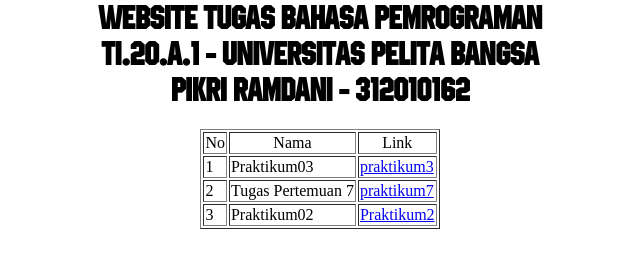
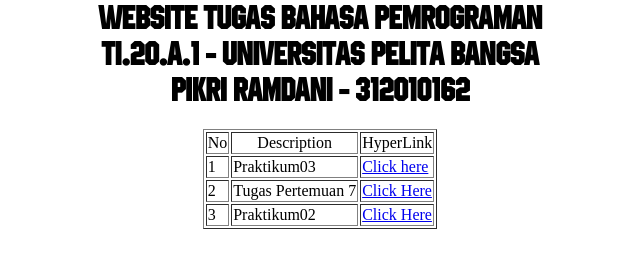
Before and after one commit to pikriramdani/pikriramdani.github.io, a plain HTML site: page index.html in a window 1280 px wide. Shown: the part 150-418 px from the top of the page, without its empty margins (320-960 px from the left). Drawn offline with Linux system fonts and the light colour scheme.

Commit message:
Update Readme

```diff
--- a/index.html
+++ b/index.html
@@ -7,10 +7,10 @@
         @font-face
         {
             font-family: 'High Jakarta' ;
-            src: url('highJakarta.ttf');
+            src: url('highJakarta.ttf') ;
         }
         h1{
-            font-family: 'High Jakarta';
+            font-family: 'High Jakarta' ;
         }
     </style>
 </head>
@@ -25,22 +25,22 @@
     <table border="1" align="center">
         <tr align="center">
             <td>No</td>
-            <td>Nama</td>
-            <td>Link</td>
+            <td>Description</td>
+            <td>HyperLink</td>
         </tr>
         <tr>
             <td>1</td>
             <td>Praktikum03</td>
-            <td><a href="https://github.com/pikriramdani/p7_labspy03">praktikum3</a></td>
+            <td><a href="https://github.com/pikriramdani/p7_labspy03">Click here</a></td>
         <tr>
             <td>2</td>
             <td>Tugas Pertemuan 7</td>
-            <td><a href="https://github.com/pikriramdani/praktikum7">praktikum7</a></td>
+            <td><a href="https://github.com/pikriramdani/praktikum7">Click Here</a></td>
         </tr>
         <tr>
             <td>3</td>
             <td>Praktikum02</td>
-            <td><a href="https://github.com/pikriramdani/p7_labspy02">Praktikum2</a></td>
+            <td><a href="https://github.com/pikriramdani/p7_labspy02">Click Here</a></td>
         </tr>
     </table>
 
```
